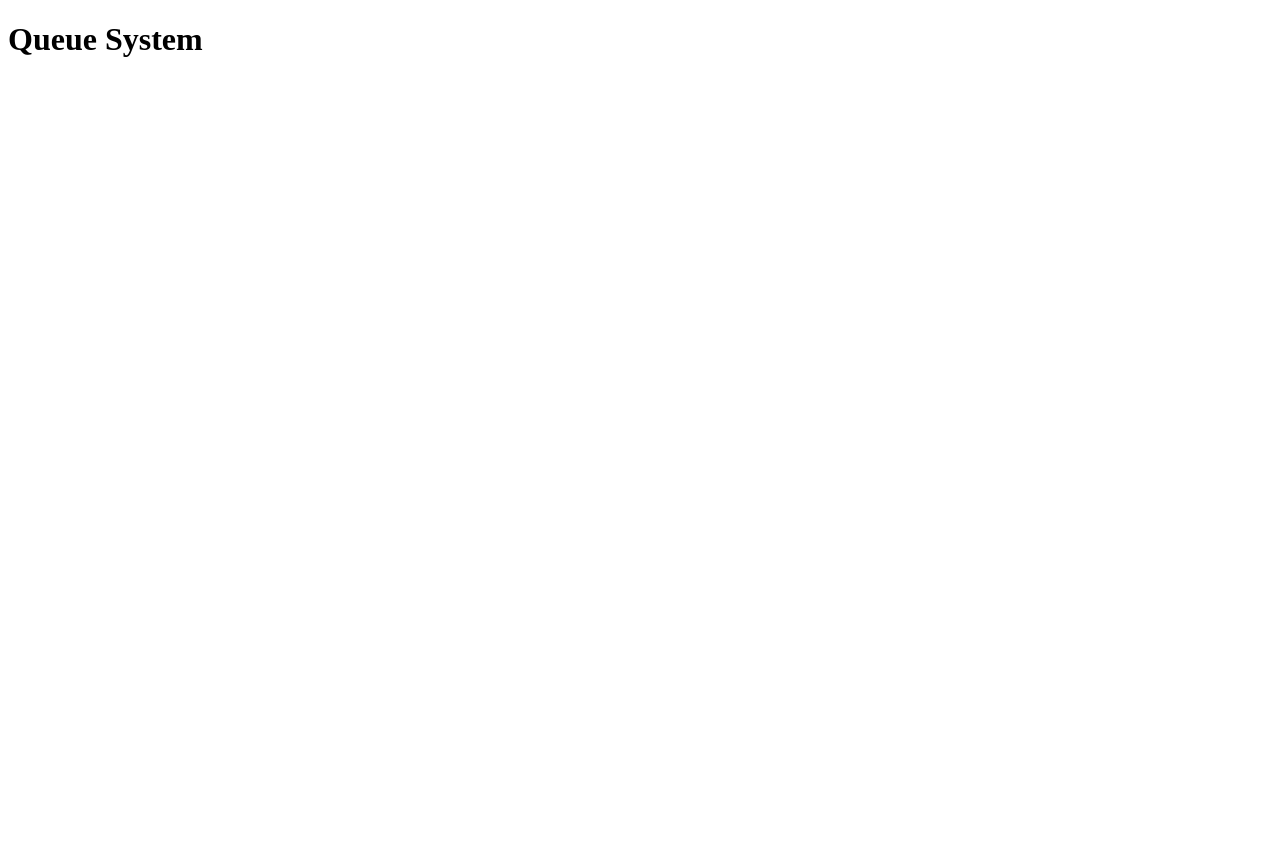
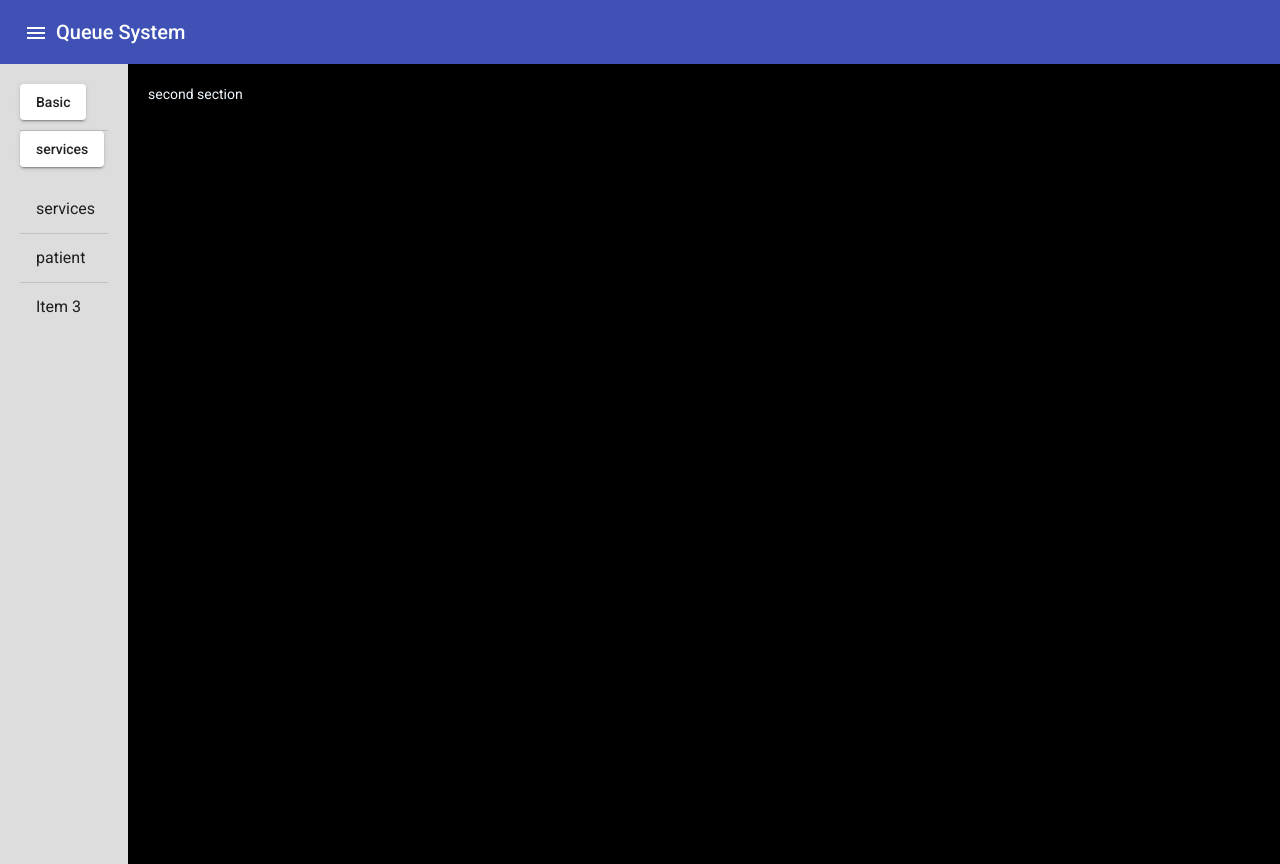
Before and after one commit to rashidaltayeb/Queue-System, an Angular app: page / in a window 1280 px wide. Before the commit the page ends 800 px from the top, so only its background shows below. Built offline with nearby package versions, Linux system fonts and the light colour scheme.

Commit message:
start desgin layout

```diff
--- a/angular.json
+++ b/angular.json
@@ -27,6 +27,7 @@
               "src/assets"
             ],
             "styles": [
+              "./node_modules/@angular/material/prebuilt-themes/indigo-pink.css",
               "src/styles.css"
             ],
             "scripts": []
@@ -94,6 +95,7 @@
               "src/assets"
             ],
             "styles": [
+              "./node_modules/@angular/material/prebuilt-themes/indigo-pink.css",
               "src/styles.css"
             ],
             "scripts": []
--- /dev/null
+++ b/db.json
@@ -0,0 +1,19 @@
+{
+      "posts": [
+            {
+                  "id": 1,
+                  "title": "json-server",
+                  "author": "typicode"
+            }
+      ],
+      "comments": [
+            {
+                  "id": 1,
+                  "body": "some comment",
+                  "postId": 1
+            }
+      ],
+      "profile": {
+            "name": "typicode"
+      }
+}
--- a/package.json
+++ b/package.json
@@ -11,10 +11,13 @@
   "private": true,
   "dependencies": {
     "@angular/animations": "~13.0.0",
+    "@angular/cdk": "^13.3.9",
     "@angular/common": "~13.0.0",
     "@angular/compiler": "~13.0.0",
     "@angular/core": "~13.0.0",
+    "@angular/flex-layout": "^13.0.0-beta.38",
     "@angular/forms": "~13.0.0",
+    "@angular/material": "^13.3.9",
     "@angular/platform-browser": "~13.0.0",
     "@angular/platform-browser-dynamic": "~13.0.0",
     "@angular/router": "~13.0.0",
--- a/src/app/app.component.css
+++ b/src/app/app.component.css
@@ -0,0 +1,4 @@
+*{
+      padding: 0;
+      margin: 0;
+}
--- a/src/app/app.component.html
+++ b/src/app/app.component.html
@@ -1 +1,25 @@
-<h1>Queue System</h1>
+<mat-toolbar color="primary">
+      <mat-toolbar-row>
+            <span class="example-spacer"></span>
+            <button mat-icon-button class="example-icon" aria-label="Example icon-button with menu icon">
+                  <mat-icon>menu</mat-icon>
+            </button>
+            <span>Queue System</span>
+      </mat-toolbar-row>
+</mat-toolbar>
+<div fxLayout="row" fxLayoutAlign="space-between">
+      <div fxFlex="10" style="background-color: #DDD; padding: 20px; height: 100vh;">
+            <button mat-raised-button style="margin-bottom: 10px;">Basic</button>
+            <mat-divider></mat-divider>
+            <button mat-raised-button style="margin-bottom: 10px;">services</button>
+            <mat-list>
+                  <mat-list-item>services</mat-list-item>
+                  <mat-divider></mat-divider>
+                  <mat-list-item>patient</mat-list-item>
+                  <mat-divider></mat-divider>
+                  <mat-list-item>Item 3</mat-list-item>
+            </mat-list>
+      </div>
+      <div fxFlex style="background-color: #000; padding: 20px; color: aliceblue;"> second section </div>
+      <!-- <div fxFlex style="background-color: rgb(185, 13, 13); padding: 20px;"> third section</div> -->
+</div>
--- a/src/app/app.component.ts
+++ b/src/app/app.component.ts
@@ -1,5 +1,5 @@
 import { Component } from '@angular/core';
-
+import { FlexLayoutModule } from '@angular/flex-layout';
 @Component({
   selector: 'app-root',
   templateUrl: './app.component.html',
--- a/src/index.html
+++ b/src/index.html
@@ -6,8 +6,11 @@
   <base href="/">
   <meta name="viewport" content="width=device-width, initial-scale=1">
   <link rel="icon" type="image/x-icon" href="favicon.ico">
+  <link rel="preconnect" href="https://fonts.gstatic.com">
+  <link href="https://fonts.googleapis.com/css2?family=Roboto:wght@300;400;500&display=swap" rel="stylesheet">
+  <link href="https://fonts.googleapis.com/icon?family=Material+Icons" rel="stylesheet">
 </head>
-<body>
+<body class="mat-typography">
   <app-root></app-root>
 </body>
 </html>
--- a/src/styles.css
+++ b/src/styles.css
@@ -1 +1,4 @@
 /* You can add global styles to this file, and also import other style files */
+
+html, body { height: 100%; }
+body { margin: 0; font-family: Roboto, "Helvetica Neue", sans-serif; }
```
Also changed, not shown: src/app/app.module.ts (+20 -6 lines), 1 other file (tests, documents, lock files or other folders).
